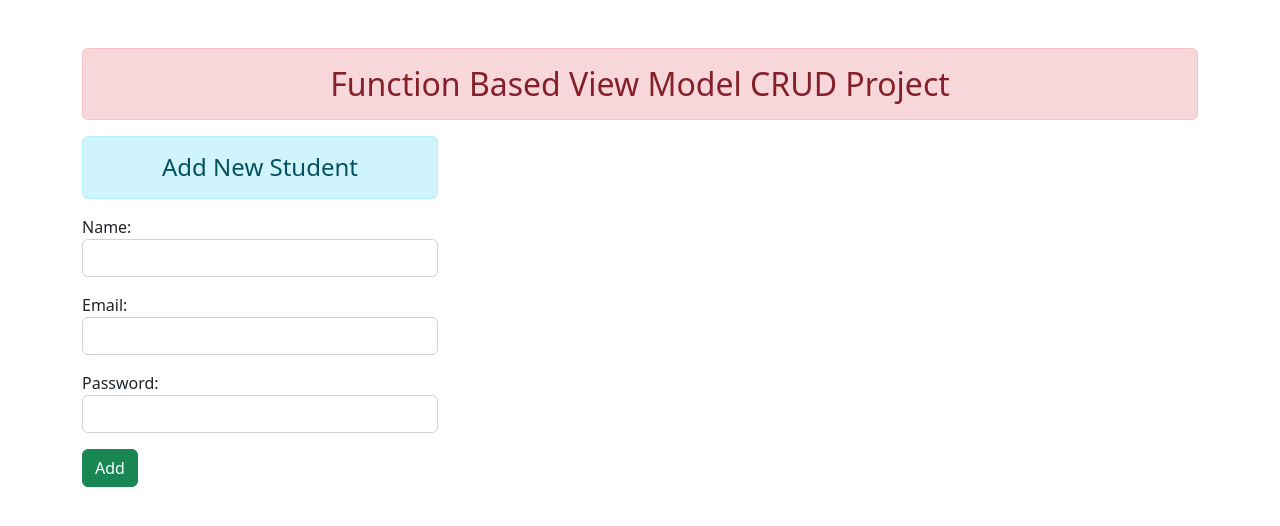
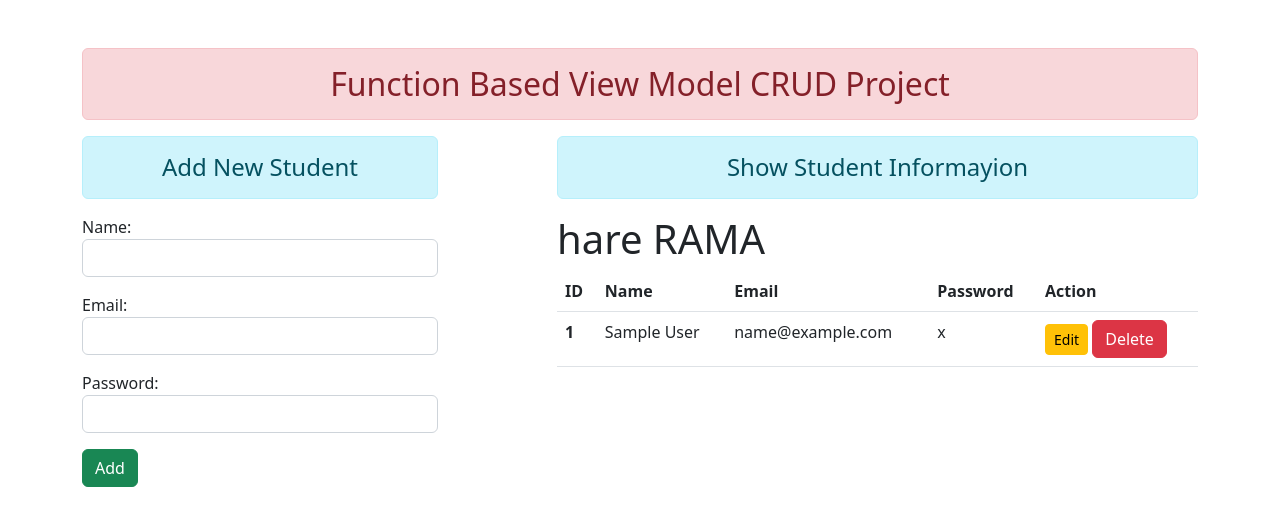
Before and after one commit to Pushpak-bhoite/DJangoProject, a Django app: page / in a window 1280 px wide. Shown: the top 526 px of the page. Run offline with Django 4.2, Linux system fonts and the light colour scheme; tables that the repository leaves empty hold one stand-in row (values such as "Sample post"); some libraries are stand-ins or nearby versions.

Commit message:
3rd Commit : Front page completed

```diff
--- a/crudproject/crudproject/urls.py
+++ b/crudproject/crudproject/urls.py
@@ -21,4 +21,6 @@ from enroll import views
 urlpatterns = [
     path('admin/', admin.site.urls),
     path('',views.add_show, name="addandshow"),
+    path('delete/<int:id>',views.delete_data, name="deletedata"),
+    path('<int:id>/',views.update_data, name="updatedata"),
 ]
--- a/crudproject/enroll/templates/enroll/addandshow.html
+++ b/crudproject/enroll/templates/enroll/addandshow.html
@@ -12,6 +12,49 @@
 </form>
 
     </div>
+
+{% comment %} in div row class 4 rows are used .we will use remaining now below{% endcomment %}
+
+    <div class="col-sm-7 offset-1">
+
+            <h4 class="text-center alert alert-info">Show Student Informayion</h4>
+
+        {%if stu %}
+            <h1>hare RAMA</h1>
+            <table class="table table-hover">
+                <thead>
+                    <tr>
+                        <th scope="col">ID</th>
+                        <th scope="col">Name</th>
+                        <th scope="col">Email</th>
+                        <th scope="col">Password</th>
+                        <th scope="col">Action</th>
+                    </tr>
+                </thead>
+                <tbody>
+                    {% for st in stu %}
+                    <tr>
+                        <th scope="row">{{st.id}}</th>
+                        <td>{{st.name}}</td>
+                        <td>{{st.email}}</td>
+                        <td>{{st.password}}</td>
+                        <td>
+                {% comment %} Below is for Udate data {% endcomment %}
+                            <a href= "{% url 'updatedata' st.id %}" class="btn btn-warning btn-sm ">Edit</a>
+                {% comment %} Below is for delete data {% endcomment %}
+                            <form action="{% url 'deletedata' st.id %}" method="post" class="d-inline">
+                                {% csrf_token %}
+                                <input type="submit" class="btn btn-danger" value="Delete">
+                            </form>
+                        </td>
+                    {% endfor %}
+                    </tr>
+                </tbody>
+            </table>
+        {%else%}
+            <h4 class="text-center alert ganger-info"> No Records </h4>
+        {%endif%}
+        </div>
+
 </div>
-
 {% endblock content %}
--- a/crudproject/enroll/templates/enroll/updatestudent.html
+++ b/crudproject/enroll/templates/enroll/updatestudent.html
@@ -1,4 +1,4 @@
 {% extends 'enroll/base.html' %}
 {% block content %}
-<h4>Update Student</h4>
+<h4>Update Student {{id}}</h4>
 {% endblock content %}
--- a/crudproject/enroll/views.py
+++ b/crudproject/enroll/views.py
@@ -1,11 +1,45 @@
-from django.shortcuts import render
+from django.shortcuts import render ,HttpResponseRedirect
 from enroll.forms import StudentRegistration
+from enroll.models import User
 # Create your views here.
 
+# This Function will Add new Item and Show All Items
 def add_show(request):
     if request.method == "POST":
-        fm = StudentRegistration(request.post)
+        fm = StudentRegistration(request.POST)
+        if fm.is_valid():
+            nm = fm.cleaned_data['name']
+            em = fm.cleaned_data['email']
+            pw = fm.cleaned_data['password']
+            reg = User(name=nm , email=em , password=pw )
+            reg.save()
+            fm = StudentRegistration()#this sentese shows blank data form
     else:
         fm = StudentRegistration()
 
-    return render(request , 'enroll/addandshow.html',{'form':fm})
+
+    stud = User.objects.all()
+    return render(request , 'enroll/addandshow.html',{'form':fm ,'stu':stud})
+
+    # This Function will Update
+def update_data(request , id ):
+    if request.method == 'POST':
+        pi = User.objects.get(pk=id)
+        fm = StudentRegistration(request.POST ,instance=pi)
+        if fm.is_valid():
+            fm.save()
+    else:
+        pi = User.objects.get(pk=id)
+        fm = StudentRegistration(request.POST ,instance = pi)
+
+
+    return render(request , 'enroll/updatestudent.html' , {'id':id})
+
+
+
+    # This Function Will Delete
+def delete_data(request , id ):
+    if request.method == 'POST':
+        pi = User.objects.get(pk=id)
+        pi.delete()
+        return HttpResponseRedirect('/')
```
Also changed, not shown: crudproject/db.sqlite3.
